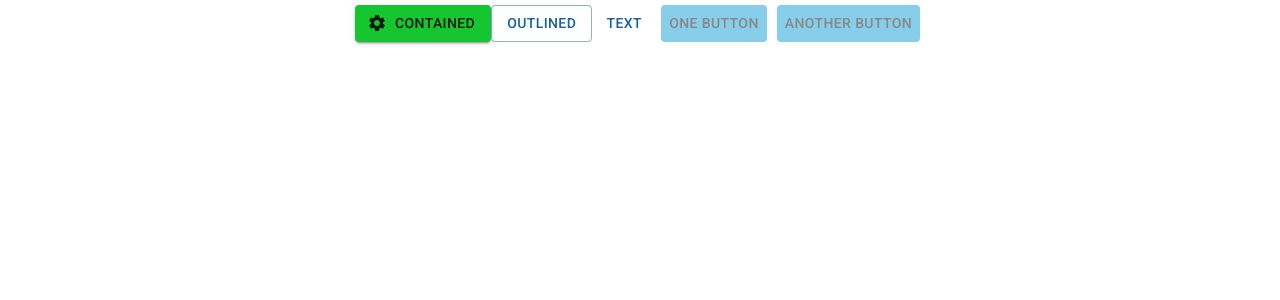
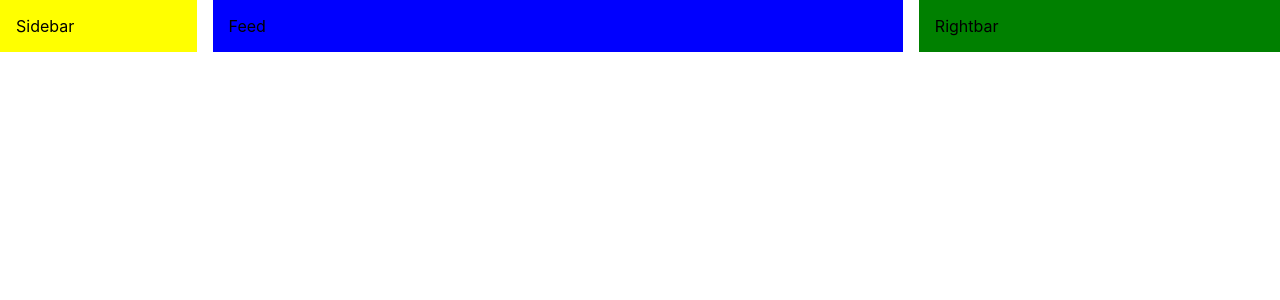
Before and after one commit to PaccyC/material-ui-project, a React (Create React App) app: page / in a window 1280 px wide. Shown: the top 300 px of the page. Built offline with nearby package versions, Linux system fonts and the light colour scheme.

Commit message:
added breakpoints for mobile-first design

```diff
--- a/src/App.tsx
+++ b/src/App.tsx
@@ -1,29 +1,25 @@
 
-import { Button, styled } from '@mui/material';
+import { Box, Stack } from '@mui/material';
 import './App.css';
-import SettingsIcon from '@mui/icons-material/Settings'
+
+import Rightbar from './components/Rightbar';
+import Sidebar from './components/Sidebar';
+import Feed from './components/Feed';
 function App() {
 
-  const BlueButton=styled(Button)({
-    backgroundColor:"skyblue",
-    color:"#888",
-    margin:5,
 
-  })
   return (
-    <div className="App">
-     <Button
-        startIcon={<SettingsIcon/>}
-        variant='contained'
-        color='secondary'
-        sx={{
-          backgroundColor: 'primary',
-        }}>Contained</Button>
-     <Button variant='outlined'>Outlined</Button>
-     <Button variant='text'>Text</Button>
-     <BlueButton>One Button</BlueButton>
-     <BlueButton>Another Button</BlueButton>
-    </div>
+    <Box >
+      <Stack
+        direction="row"
+        spacing={2}
+        justifyContent="space-between">
+
+        <Sidebar/>
+        <Feed/>
+        <Rightbar/>
+      </Stack>
+    </Box>
   );
 }
 
--- a/src/components/Feed.tsx
+++ b/src/components/Feed.tsx
@@ -1,9 +1,15 @@
+import { Box } from "@mui/material"
 
 const Feed = () => {
   return (
-    <div>
-
-    </div>
+    <Box sx={{
+        backgroundColor:"blue"
+    }}
+     flex={4}
+     p={2}
+    >
+      Feed
+    </Box>
   )
 }
 
--- a/src/components/Navbar.tsx
+++ b/src/components/Navbar.tsx
@@ -2,7 +2,7 @@
 const Navbar = () => {
   return (
     <div>
-
+      Navbar
     </div>
   )
 }
--- a/src/components/Rightbar.tsx
+++ b/src/components/Rightbar.tsx
@@ -1,9 +1,19 @@
+import { Box } from "@mui/material"
 
 const Rightbar = () => {
   return (
-    <div>
-
-    </div>
+    <Box sx={{
+        backgroundColor:"green",
+        display:{
+            xs: 'none',
+            sm: 'block',
+        }
+    }}
+    flex={2}
+    p={2}
+    >
+      Rightbar
+    </Box>
   )
 }
 
--- a/src/components/Sidebar.tsx
+++ b/src/components/Sidebar.tsx
@@ -1,9 +1,22 @@
+import { Box } from "@mui/material"
 
 const Sidebar = () => {
   return (
-    <div>
-
-    </div>
+    <Box
+    flex={1}
+    p={2}
+    sx= {
+        {
+            backgroundColor:"yellow",
+            display:{
+                xs: 'none',
+                sm: 'block',
+            }
+        }
+    }
+    >
+      Sidebar
+    </Box>
   )
 }
 
--- a/src/theme.ts
+++ b/src/theme.ts
@@ -10,5 +10,6 @@ export const theme= createTheme({
         secondary:{
             main:"#15c630"
         }
-    }
+    },
+
 })
```
Also changed, not shown: src/components/MuiTypography.tsx (deleted, +0 -14 lines).
